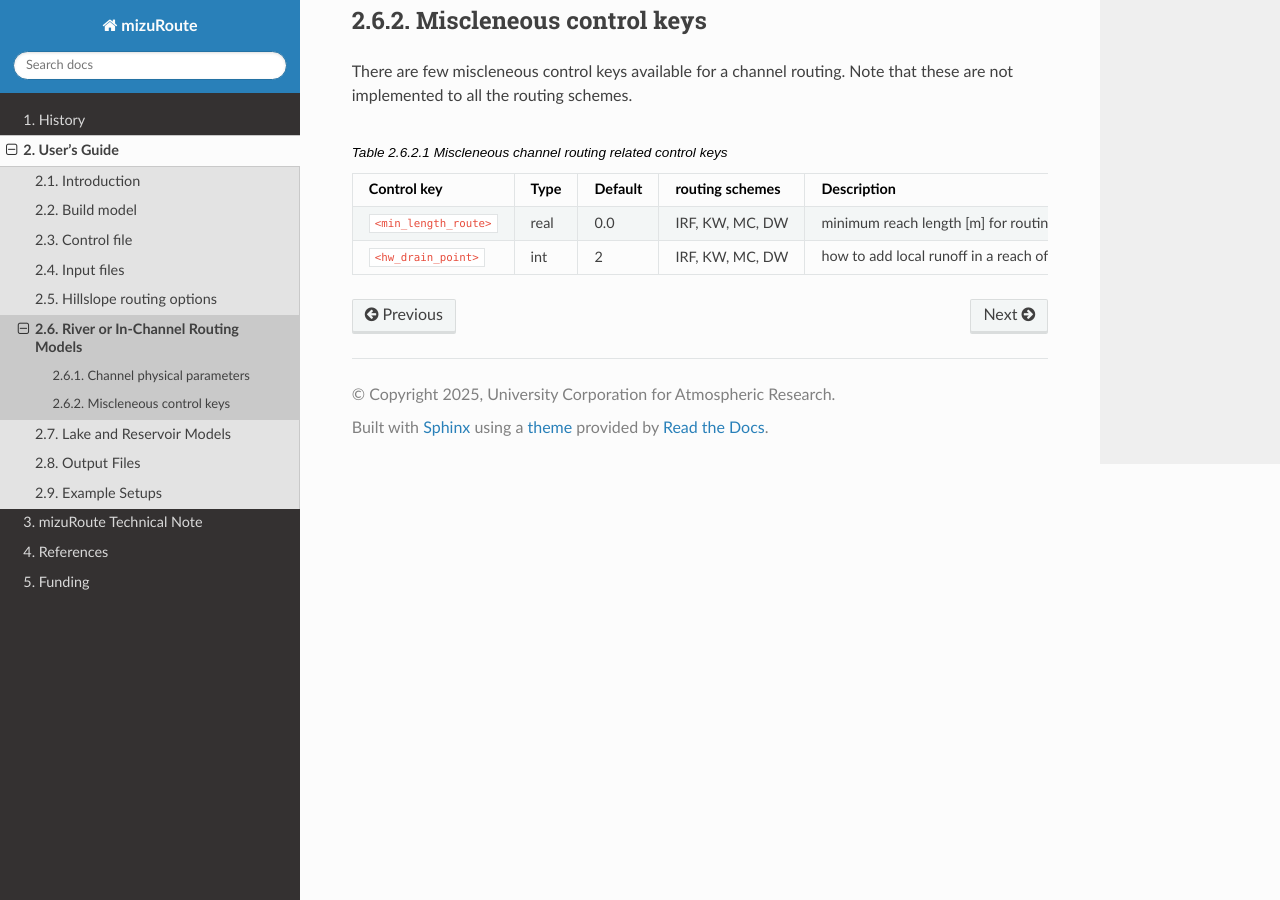
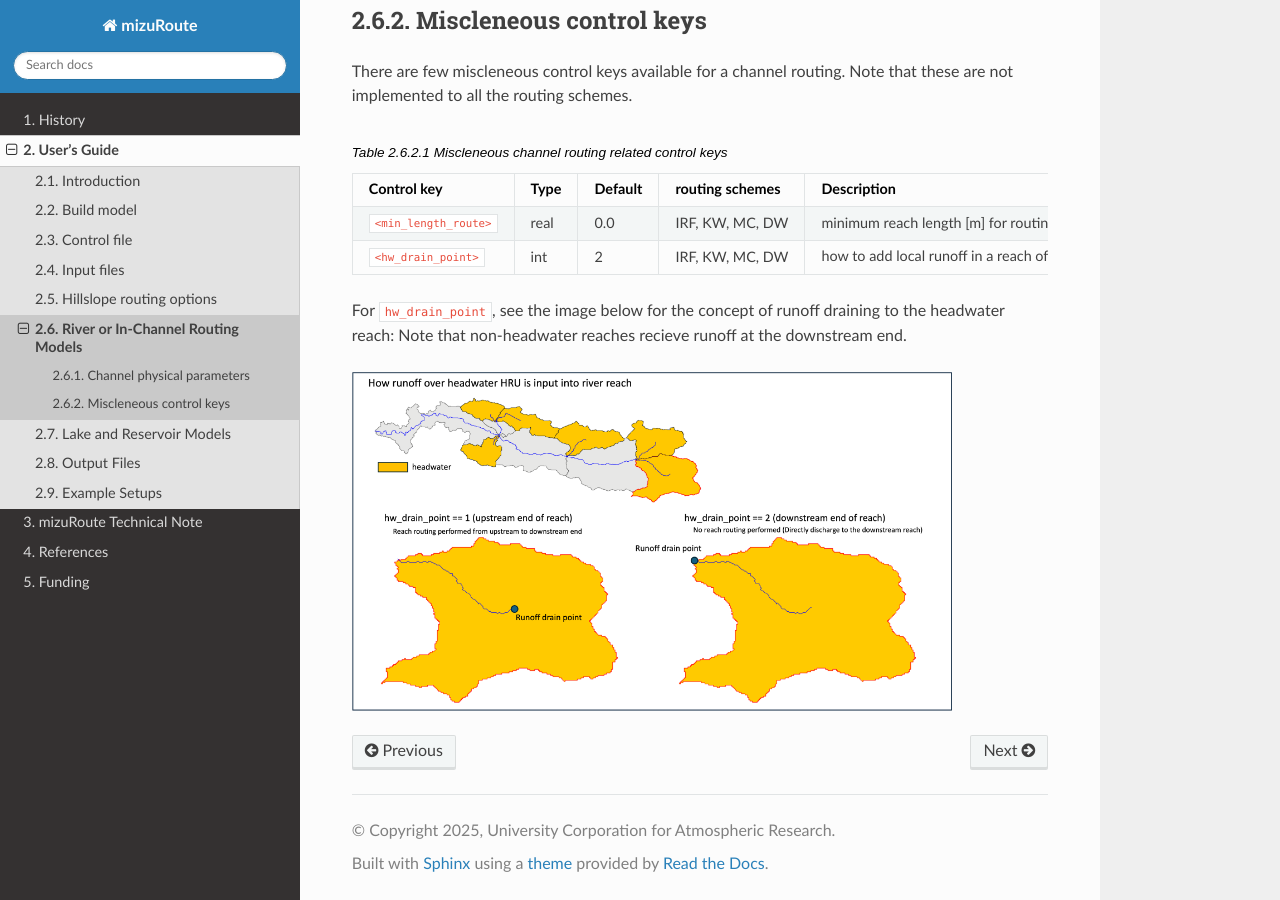
Before and after one commit to ESCOMP/mizuRoute, a Sphinx documentation site: the page built from docs/source/users_guide/Riv.rst, in a window 1280 px wide and 900 px high, scrolled down 2743 px. Built offline with Sphinx 7.4.7 and the Read the Docs theme 3.1.0, drawn with Linux system fonts in a browser that asks for light colours.

Commit message:
Take2: add images on headwater runoff input into reach and its description

```diff
--- a/docs/source/users_guide/Riv.rst
+++ b/docs/source/users_guide/Riv.rst
@@ -145,6 +145,11 @@ There are few miscleneous control keys available for a channel routing. Note tha
        * ``1`` → top of reach
        * ``2`` → bottom of reach (default)
 
+For ``hw_drain_point``, see the image below for the concept of runoff draining to the headwater reach: Note that non-headwater reaches recieve runoff at the downstream end.
+
+.. image:: images/hw_drain_point.png
+  :width: 600
+
 
 .. Full list of river parameters, both physical and topological ones, can be output in netCDF as river network augmentation mode.
 .. Those augmented variables can be read in from augmented network netCDF and variable names need to be specified in :doc:`control file <control_file>`
```
